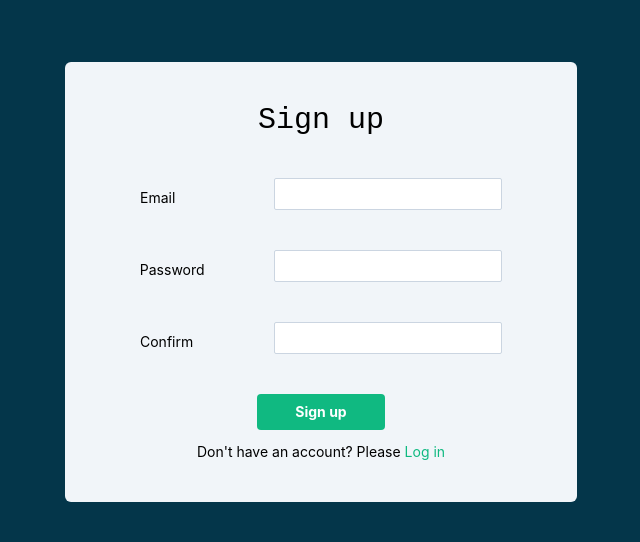
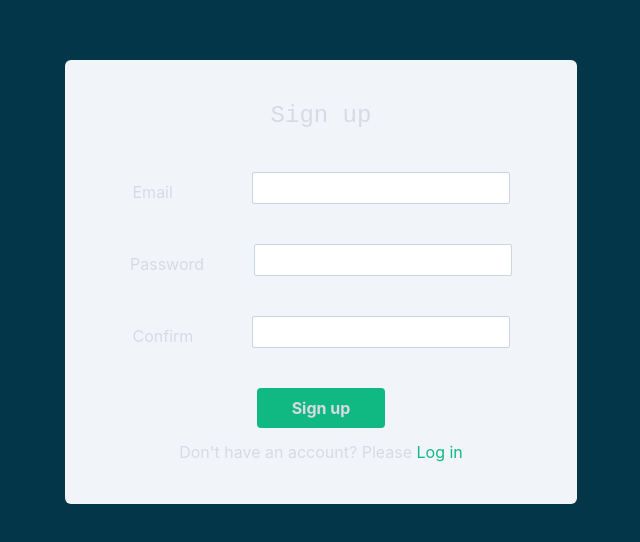
Before and after one commit to lawrence415610/moegpt, a React (Vite) app: page /signup in a window 1280 px wide. Shown: the part 118-660 px from the top of the page, without its empty margins (319-959 px from the left). Built offline with nearby package versions, Linux system fonts and the light colour scheme.

Commit message:
:art: Unify the font style

```diff
--- a/src/components/ChatTab/index.jsx
+++ b/src/components/ChatTab/index.jsx
@@ -27,7 +27,7 @@ const ChatTab = ({ id, name }) => {
 				{isEdit ? (
 					<div className="p-2 text-sm bg-neutral-800 rounded-lg">
 						<input
-							className="grow bg-neutral-800 outline-none border-2 border-transparent focus:border-solid  focus:border-indigo-600"
+							className="grow bg-neutral-800 outline-none border-2 border-transparent focus:border-solid  focus:border-emerald-500"
 							value={titleText}
 							onChange={handleTitleChange}
 							onBlur={() => setIsEdit(false)}
@@ -36,7 +36,11 @@ const ChatTab = ({ id, name }) => {
 					</div>
 				) : (
 					<NavLink
-						className="p-2 text-sm flex rounded-lg group-hover:bg-neutral-800 group-hover:bg-gradient-to-r group-hover:text-transparent bg-clip-text from-white"
+						className={({ isActive }) =>
+							`p-2 text-sm flex rounded-lg group-hover:bg-neutral-800 group-hover:bg-gradient-to-r group-hover:text-transparent bg-clip-text from-emerald-500 ${
+								isActive ? 'text-emerald-500 font-semibold' : ''
+							} `
+						}
 						to={`chats/${id}`}
 					>
 						<div className="grow border-2 border-transparent">{titleText}</div>
--- a/src/index.css
+++ b/src/index.css
@@ -5,22 +5,22 @@
 @layer components {
 	/* For all h1 titles */
 	.big-title-font {
-		@apply text-black text-3xl text-center font-mono;
+		@apply text-light-grey text-2xl text-center font-mono;
 	}
 	/* For all body text */
 	.body-font {
-		@apply text-black text-sm font-sans;
+		@apply text-light-grey font-sans;
 	}
 
 	.input-field {
 		@apply min-w-56 h-8 block border rounded-sm border-slate-300 pl-2 focus:ring-1 focus:outline-none focus:border-emerald-500 tracking-wide;
 	}
 	.primary-btn {
-		@apply bg-emerald-500 hover:bg-emerald-600 text-white font-bold py-2 px-4 rounded;
+		@apply bg-emerald-500 hover:bg-emerald-600 text-light-grey font-bold py-2 px-4 rounded;
 	}
 	/* For all clickable items */
 	.item-box {
-		@apply text-white flex px-2 items-center gap-2 rounded-lg h-12 hover:bg-neutral-800 select-none cursor-pointer;
+		@apply text-light-grey flex px-2 items-center gap-2 rounded-lg h-12 hover:bg-neutral-800 select-none cursor-pointer;
 	}
 }
 
@@ -43,7 +43,3 @@
 ::-webkit-scrollbar-thumb:hover {
 	background: #555;
 }
-
-body {
-	color: #d9d9e3;
-}
--- a/src/layouts/MainLayout.jsx
+++ b/src/layouts/MainLayout.jsx
@@ -160,7 +160,7 @@ const MainLayout = () => {
 					)}
 				</header>
 				{/* Header Section END */}
-				<main className="w-full h-full flex flex-col">
+				<main className="body-font w-full h-full flex flex-col">
 					{/* Main page Section */}
 					<Outlet />
 					{/* Main page Section END */}
--- a/src/pages/HomePage.jsx
+++ b/src/pages/HomePage.jsx
@@ -45,7 +45,7 @@ const HomePage = () => {
 		<>
 			<div className="flex flex-1 items-center justify-center flex-col">
 				<img className="h-20 w-20 mb-3 rounded-full" src={Logo} />
-				<div className="text-2xl  font-medium mb-4">How can I help you today?</div>
+				<div className="big-title-font mb-4">How can I help you today?</div>
 			</div>
 
 			<div className="w-full pt-2">
```
